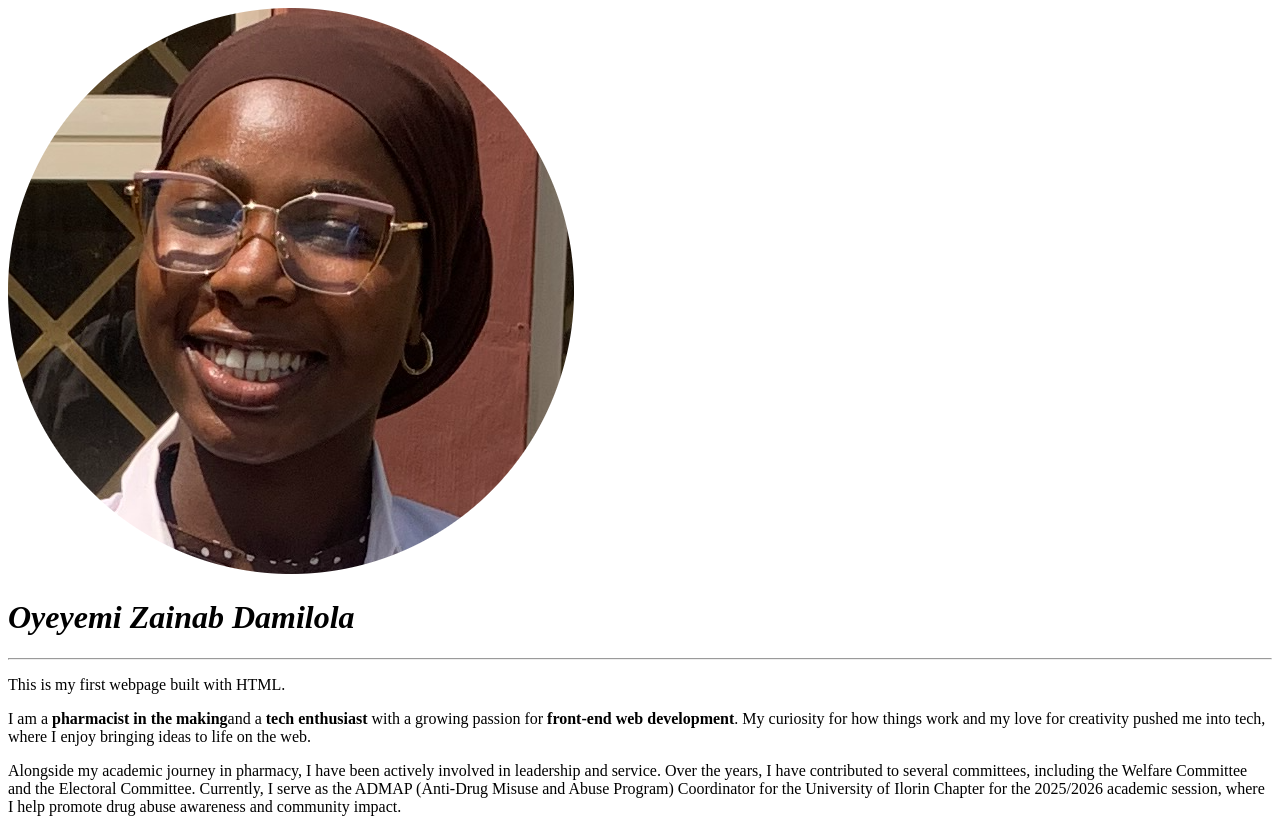
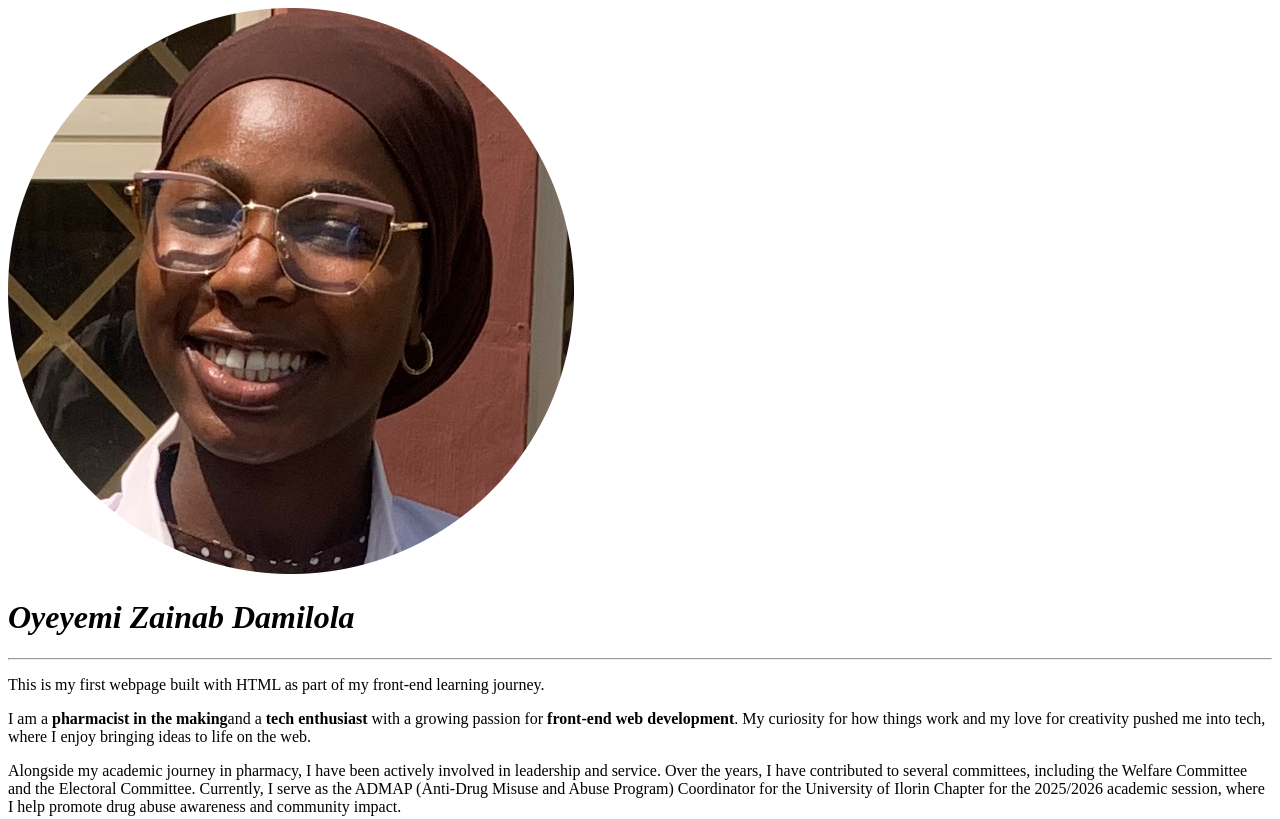
Before and after one commit to zeequincy/my-website, a plain HTML site: page index.html in a window 1280 px wide. Shown: the top 819 px of the page. Drawn offline with Linux system fonts and the light colour scheme.

Commit message:
Update index.html

```diff
--- a/index.html
+++ b/index.html
@@ -10,7 +10,7 @@
 <h1><em>Oyeyemi Zainab Damilola</em></h1>
     <hr>
 
-    <p>This is my first webpage built with HTML. </p>
+    <p>This is my first webpage built with HTML as part of my front-end learning journey. </p>
      <p>I am a<strong> pharmacist in the making</strong>and a <strong>tech enthusiast</strong> with a growing passion for <strong>front-end web development</strong>.
 My curiosity for how things work and my love for creativity pushed me into tech, where I enjoy bringing ideas to life on the web.</p>
 <p>Alongside my academic journey in pharmacy, I have been actively involved in leadership and service.
@@ -38,4 +38,5 @@ My curiosity for how things work and my love for creativity pushed me into tech,
 
 </body>
 <!--<ol type="i" for roman numeral-->
+
 </html>
```
